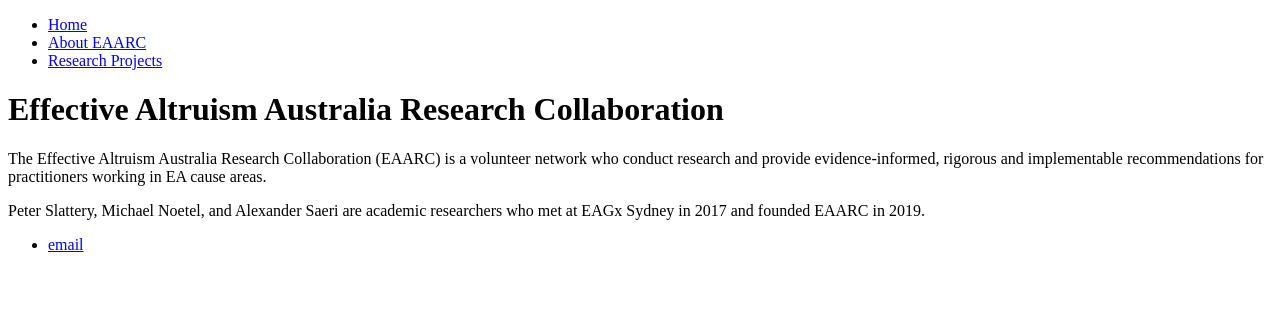
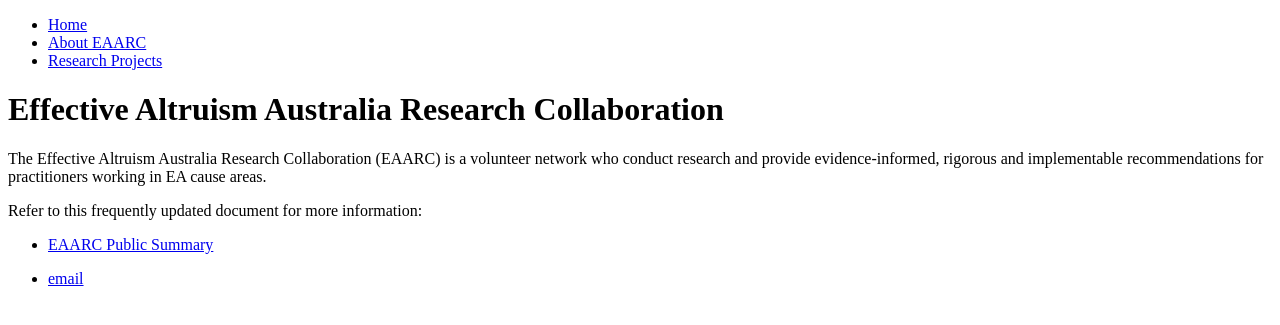
Before and after one commit to aksaeri/scrub, a Jekyll site: the page built from index.md, in a window 1280 px wide. Shown: the top 325 px of the page. Built offline with Jekyll 4.4.1, drawn with Linux system fonts in a browser that asks for light colours.

Commit message:
Update index.md

```diff
--- a/index.md
+++ b/index.md
@@ -7,4 +7,6 @@
 
 The Effective Altruism Australia Research Collaboration (EAARC) is a volunteer network who conduct research and provide evidence-informed, rigorous and implementable recommendations for practitioners working in EA cause areas.
 
-Peter Slattery, Michael Noetel, and Alexander Saeri are academic researchers who met at EAGx Sydney in 2017 and founded EAARC in 2019.
+Refer to this frequently updated document for more information:
+
+- [EAARC Public Summary](https://docs.google.com/document/d/1VSPoy2Ps7NQqFgERjKUXH-8tiEHNTuVZ-L6MY6YWpyk/edit?usp=sharing)
```
